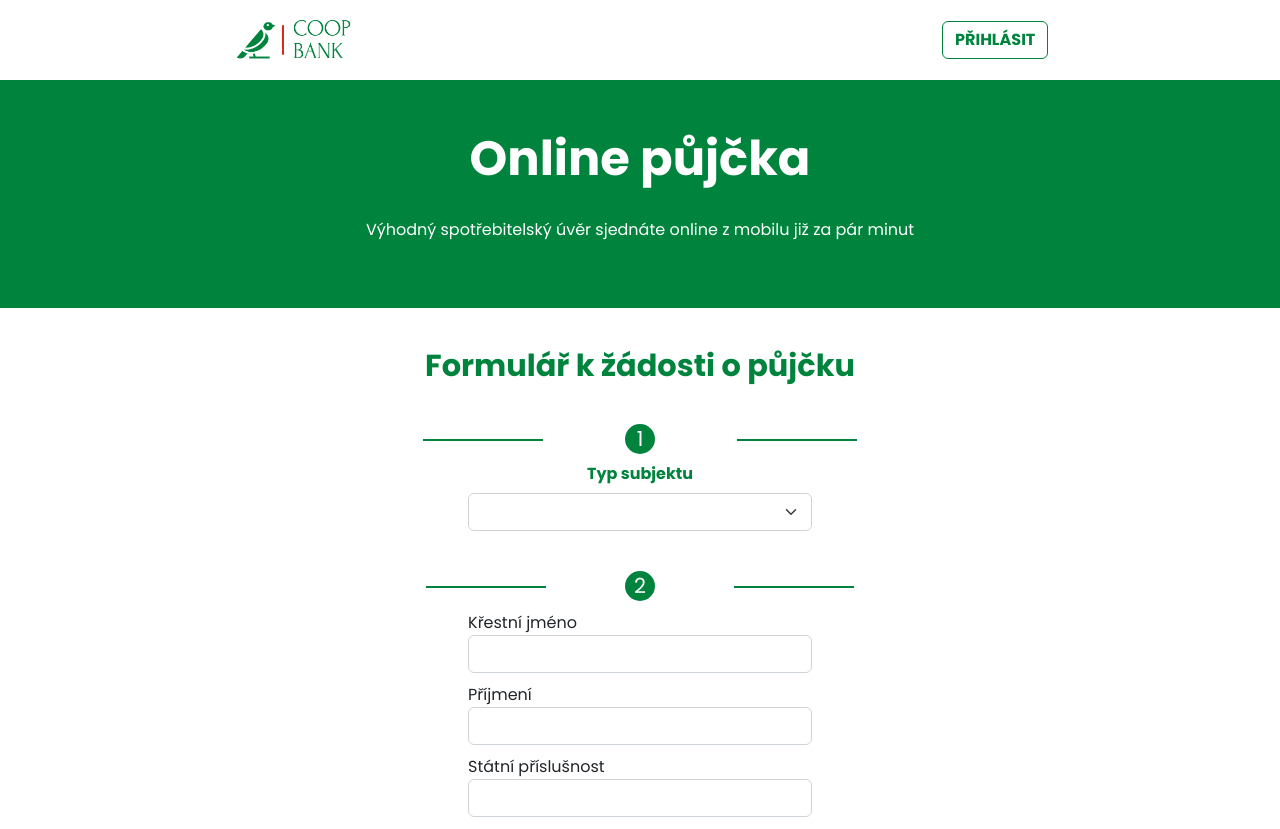
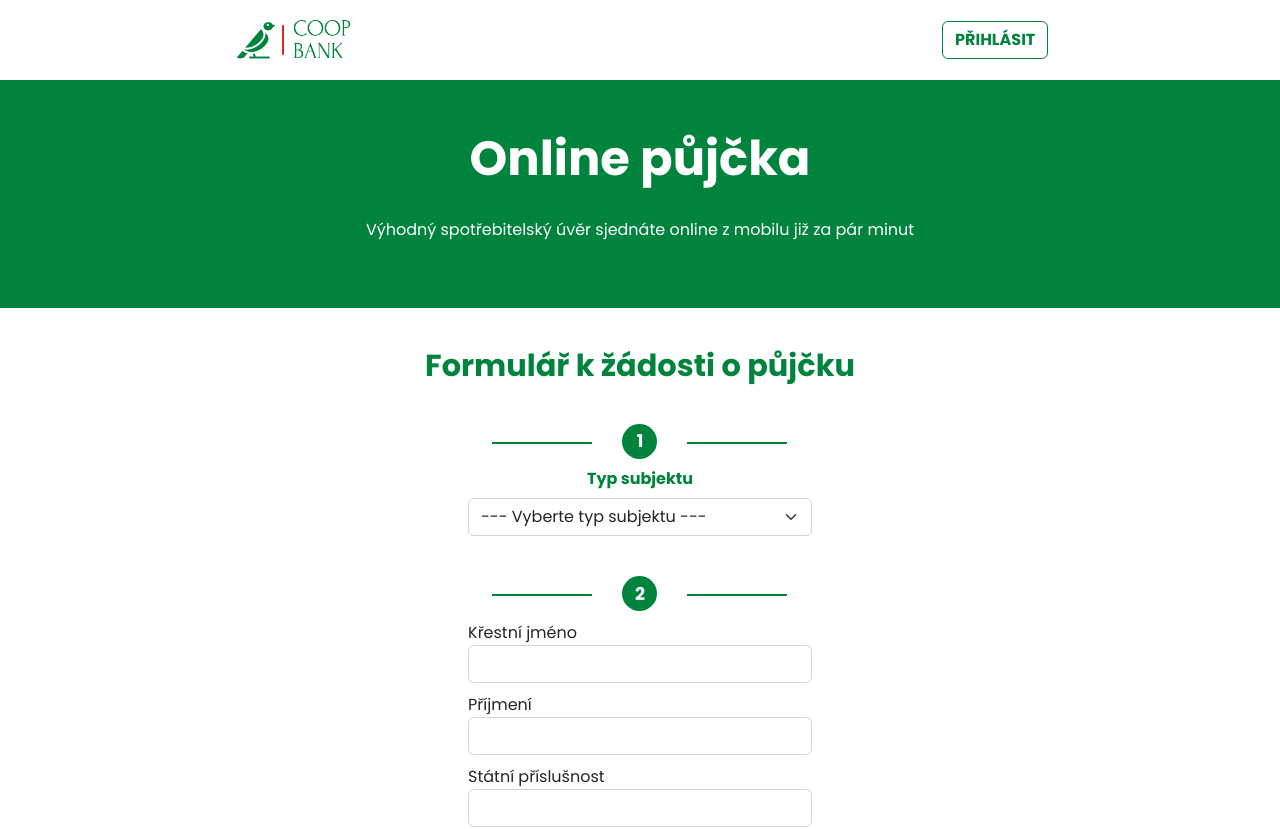
Before and after one commit to Paveln1131/Hatchery_Team_5, a React (Create React App) app in the folder client/: page /requestForm in a window 1280 px wide. Shown: the top 829 px of the page. Built offline with nearby package versions, Linux system fonts and the light colour scheme.

Commit message:
Session Storage

```diff
--- a/client/src/bricks/RequestForm.js
+++ b/client/src/bricks/RequestForm.js
@@ -6,8 +6,14 @@ import { useNavigate } from 'react-router-dom';
 
 export default function RequestForm() {
     const navigate = useNavigate();
+
     const phoneRegex = "[0-9 +]+";
+
     const { calculatorData } = useContext(UserContext);
+
+    if (calculatorData.amount) {
+        sessionStorage.setItem("calculatorData", JSON.stringify(calculatorData));
+    }
 
     const defaultForm = {
         applicantType: "",
@@ -16,12 +22,12 @@ export default function RequestForm() {
         birthNum: "",
         nationality: "",
         email: "",
-        phone: "+420",
+        phone: "",
         IC: "",
         position: "",
         companyName: "",
-        amount: calculatorData.amount,
-        numOfMonths: calculatorData.numOfMonths,
+        amount: "",
+        numOfMonths: "",
         address: {
             street: "",
             descNumber: "",
@@ -38,9 +44,18 @@ export default function RequestForm() {
         state: "inactive",
     })
 
+    const setCalculatorData = () => {
+        const dataFromSessionStorage = JSON.parse(sessionStorage.getItem("calculatorData"));
+        const newData = {...formData};
+        newData.amount = dataFromSessionStorage.amount;
+        newData.numOfMonths = dataFromSessionStorage.numOfMonths;
+
+        return setFormData(newData);
+    }
+
     const setInputField = (key, value) => {
         const newData = {...formData};
-        newData[key] = value.trim();
+        newData[key] = value;
 
         return setFormData(newData);
     }
@@ -60,7 +75,6 @@ export default function RequestForm() {
 
     const handleSubmit = async (e) => {
         e.preventDefault();
-        /* formData.phone.replaceAll(' ', ''); */
 
         const form = e.currentTarget;
 
@@ -68,7 +82,26 @@ export default function RequestForm() {
             setValidated(true);
         }
 
-        console.log(formData);
+        setCalculatorData();
+        if (formData.phone) {
+            formData.phone = formData.phone.replaceAll(' ', '');
+        }
+
+        const payload = {...formData}
+
+        Object.keys(payload).forEach(key => {
+            if (payload[key] === '') {
+                delete payload[key];
+            }
+          });
+
+        Object.keys(payload.address).forEach(key => {
+            if (payload.address[key] === '') {
+                delete payload.address[key];
+            }
+        });
+
+        console.log(payload);
 
         setRequestAddCall({ state: "pending" });
         fetch("/request/create", {
@@ -76,7 +109,7 @@ export default function RequestForm() {
             headers: {
                 "Content-Type": "application/json",
             },
-            body: JSON.stringify(formData)
+            body: JSON.stringify(payload)
         }).then(async (response) => {
             const responseJson = await response.json();
             console.log(responseJson);
@@ -96,9 +129,10 @@ export default function RequestForm() {
         <Form
             className={styles.form}
             validated={validated}
-            noValidate onSubmit={(e) => handleSubmit(e)}>
-            <div className={styles.inputSection}>
-                <h3>1</h3>
+            noValidate onSubmit={(e) => handleSubmit(e)}
+        >
+            <div className={styles.inputDivider}>
+                <span className={styles.sectionNumber}>1</span>
             </div>
             <h4>Typ subjektu</h4>
             <Form.Group className={styles.inputGroup}>
@@ -112,15 +146,15 @@ export default function RequestForm() {
                     }}
                     required
                 >
-                    <option></option>
+                    <option>--- Vyberte typ subjektu ---</option>
                     <option value="INDIVIDUAL">Fyzická osoba</option>
                     <option value="OSVC">Podnikající fyzická osoba</option>
                     <option value="LEGAL_ENTITY">Právnická osoba</option>
                 </Form.Select>
             </Form.Group>
 
-            <div className={styles.inputSection}>
-                <h3>2</h3>
+            <div className={styles.inputDivider}>
+                <span className={styles.sectionNumber}>2</span>
             </div>
             <Form.Group className={styles.inputGroup}>
                 <Form.Label className={styles.label}>Křestní jméno</Form.Label>
@@ -156,7 +190,6 @@ export default function RequestForm() {
                         type="text"
                         value={formData.birthNum}
                         onChange={(e) => setInputField("birthNum", e.target.value)}
-                        required
                     />
                     <Form.Control.Feedback type="invalid">
                         Zadejte Vaše rodné číslo
@@ -200,7 +233,6 @@ export default function RequestForm() {
                         type="text"
                         value={formData.IC}
                         onChange={(e) => setInputField("IC", e.target.value)}
-                        required
                     />
                     <Form.Control.Feedback type="invalid">
                         Zadejte Vaše IČO
@@ -265,7 +297,6 @@ export default function RequestForm() {
                     type="text"
                     value={formData.nationality}
                     onChange={(e) => setInputField("nationality", e.target.value)}
-                    required
                 />
                 <Form.Control.Feedback type="invalid">
                     Zadejte Vaší státní příslušnost
@@ -294,15 +325,14 @@ export default function RequestForm() {
                     value={formData.phone}
                     onChange={(e) => setInputField("phone", e.target.value)}
                     pattern={phoneRegex}
-                    required
                 />
                 <Form.Control.Feedback type="invalid">
                     Zadejte Váše telefonní číslo
                 </Form.Control.Feedback>
             </Form.Group>
 
-            <div className={styles.inputSection}>
-                <h3>3</h3>
+            <div className={styles.inputDivider}>
+                <span className={styles.sectionNumber}>3</span>
             </div>
             { applicantType === "INDIVIDUAL" ? <h4>Adresa trvalého pobytu</h4> : null}
             { applicantType === "OSVC" ? <h4>Adresa trvalého pobytu</h4> : null}
@@ -315,7 +345,6 @@ export default function RequestForm() {
                     type="text"
                     value={formData.address.street}
                     onChange={(e) => setAddressInputField("street", e.target.value)}
-                    required
                 />
                 <Form.Control.Feedback type="invalid">
                     Zadejte ulici
@@ -329,7 +358,6 @@ export default function RequestForm() {
                     type="text"
                     value={formData.address.descNumber}
                     onChange={(e) => setAddressInputField("descNumber", parseInt(e.target.value))}
-                    required
                 />
                 <Form.Control.Feedback type="invalid">
                     Zadejte číslo popisné
@@ -343,7 +371,6 @@ export default function RequestForm() {
                     type="text"
                     value={formData.address.indicativeNumber}
                     onChange={(e) => setAddressInputField("indicativeNumber", parseInt(e.target.value))}
-                    required
                 />
                 <Form.Control.Feedback type="invalid">
                     Zadejte číslo orientační
@@ -357,7 +384,6 @@ export default function RequestForm() {
                     type="text"
                     value={formData.address.city}
                     onChange={(e) => setAddressInputField("city", e.target.value)}
-                    required
                 />
                 <Form.Control.Feedback type="invalid">
                     Zadejte město
@@ -371,7 +397,6 @@ export default function RequestForm() {
                     type="text"
                     value={formData.address.postalCode}
                     onChange={(e) => setAddressInputField("postalCode", parseInt(e.target.value))}
-                    required
                 />
                 <Form.Control.Feedback type="invalid">
                     Zadejte poštovní směrovací číslo
--- a/client/src/css/ClientPage.module.css
+++ b/client/src/css/ClientPage.module.css
@@ -1,6 +1,7 @@
 :root {
     --primary-color: rgb(0, 132, 61);
     --secondary-color: rgb(255, 255, 255);
+    --terciary-color: rgb(194, 255, 222);
 }
 
 * {
@@ -20,7 +21,7 @@ h2 {
     font-size: 1.9rem;
 }
 
-.inputSection {
+.clientDataSection {
     color: var(--primary-color);
     font-weight: 700;
     font-size: 1.4rem;
@@ -37,30 +38,6 @@ h3 {
     font-size: 1.3rem;
     max-width: 200px;
     position: relative;
-}
-
-h3:before {
-    content: "";
-    display: block;
-    width: 120px;
-    height: 2px;
-    background: var(--primary-color);
-    left: 100px;
-    top: 50%;
-    position: absolute;
-    z-index: -1;
-}
-
-h3:after {
-    content: "";
-    display: block;
-    width: 120px;
-    height: 2px;
-    background: var(--primary-color);
-    right: 100px;
-    top: 50%;
-    position: absolute;
-    z-index: -1;
 }
 
 .clientData {
@@ -84,6 +61,63 @@ h3:after {
     padding-left: 10px;
 }
 
-.rightSide h4 {
-    color: var(--secondary-color)
+.primaryBg {
+    background-color: var(--primary-color);
 }
+
+.primaryBg h4 {
+    color: var(--secondary-color);
+}
+
+.secondaryBg {
+    background-color: var(--secondary-color);
+}
+
+.secondaryBg h4 {
+    color: var(--primary-color)
+}
+
+.statusBar {
+    display: flex;
+    align-items: center;
+    justify-content: center;
+    border-radius: 10px;
+    height: 50px;
+    width: 200px;
+    margin: 0 auto;
+    margin-bottom: 100px;
+    color: var(--secondary-color);
+    font-weight: 700;
+}
+
+.pending {
+    background-color: rgb(206, 134, 2);
+}
+
+.approved {
+    background-color: var(--primary-color);
+}
+
+.cancelled {
+    background-color: red;
+}
+
+.sectionHeading::after {
+    content: "";
+    width: 70px;
+    height: 2px;
+    display: inline-block;
+    margin-bottom: 0.2em;
+    margin-left: 30px;
+    border-bottom: 2px solid var(--primary-color);
+}
+
+.sectionHeading::before {
+    content: "";
+    width: 70px;
+    height: 2px;
+    display: inline-block;
+    margin-bottom: 0.2em;
+    margin-right: 30px;
+    border-bottom: 2px solid var(--primary-color);
+}
--- a/client/src/css/RequestForm.module.css
+++ b/client/src/css/RequestForm.module.css
@@ -32,49 +32,51 @@ h4 {
 }
 
 .inputSection {
-    width: 30px;
-    height: 30px;
-    background-color: var(--primary-color);
-    color: var(--secondary-color);
+    color: var(--primary-color);
     font-weight: 700;
     font-size: 1.4rem;
-    border-radius: 50%;
     display: flex;
     justify-content: center;
     align-items: center;
     margin-top: 40px;
+    margin-bottom: 20px;
 }
 
-h3 {
-    margin: 0 auto;
-    text-align: center;
-    font-size: 1.3rem;
-    max-width: 60px;
-    position: relative;
+.inputDivider {
+    margin-top: 40px;
 }
 
-h3:before {
+.inputDivider::before {
     content: "";
-    display: block;
-    width: 180px;
+    width: 100px;
     height: 2px;
-    background: var(--primary-color);
-    left: 30px;
-    top: 50%;
-    position: absolute;
-    z-index: -1;
+    display: inline-block;
+    margin-bottom: 0.2em;
+    margin-right: 30px;
+    border-bottom: 2px solid var(--primary-color);
 }
 
-h3:after {
+.inputDivider::after {
     content: "";
-    display: block;
-    width: 180px;
+    width: 100px;
     height: 2px;
-    background: var(--primary-color);
-    right: 30px;
-    top: 50%;
-    position: absolute;
-    z-index: -1;
+    display: inline-block;
+    margin-bottom: 0.2em;
+    margin-left: 30px;
+    border-bottom: 2px solid var(--primary-color);
+}
+
+.sectionNumber {
+    display: inline-flex;
+    align-items: center;
+    justify-content: center;
+    background-color: var(--primary-color);
+    width: 35px;
+    height: 35px;
+    border-radius: 50%;
+    font-size: 1.1rem;
+    color: var(--secondary-color);
+    font-weight: 700;
 }
 
 .inputGroup {
--- a/client/src/index.js
+++ b/client/src/index.js
@@ -13,7 +13,7 @@ import { BrowserRouter, Routes, Route } from "react-router-dom";
 
 const root = ReactDOM.createRoot(document.getElementById('root'));
 root.render(
-/*   <React.StrictMode> */
+  <React.StrictMode>
     <UserProvider>
       <BrowserRouter>
         <Routes>
@@ -26,7 +26,7 @@ root.render(
         </Routes>
       </BrowserRouter>
     </UserProvider>
-/*   </React.StrictMode> */
+  </React.StrictMode>
 );
 
 // If you want to start measuring performance in your app, pass a function
```
Also changed, not shown: client/src/routes/ClientPage.js (+176 -9 lines), 1 other file (tests, documents, lock files or other folders).
